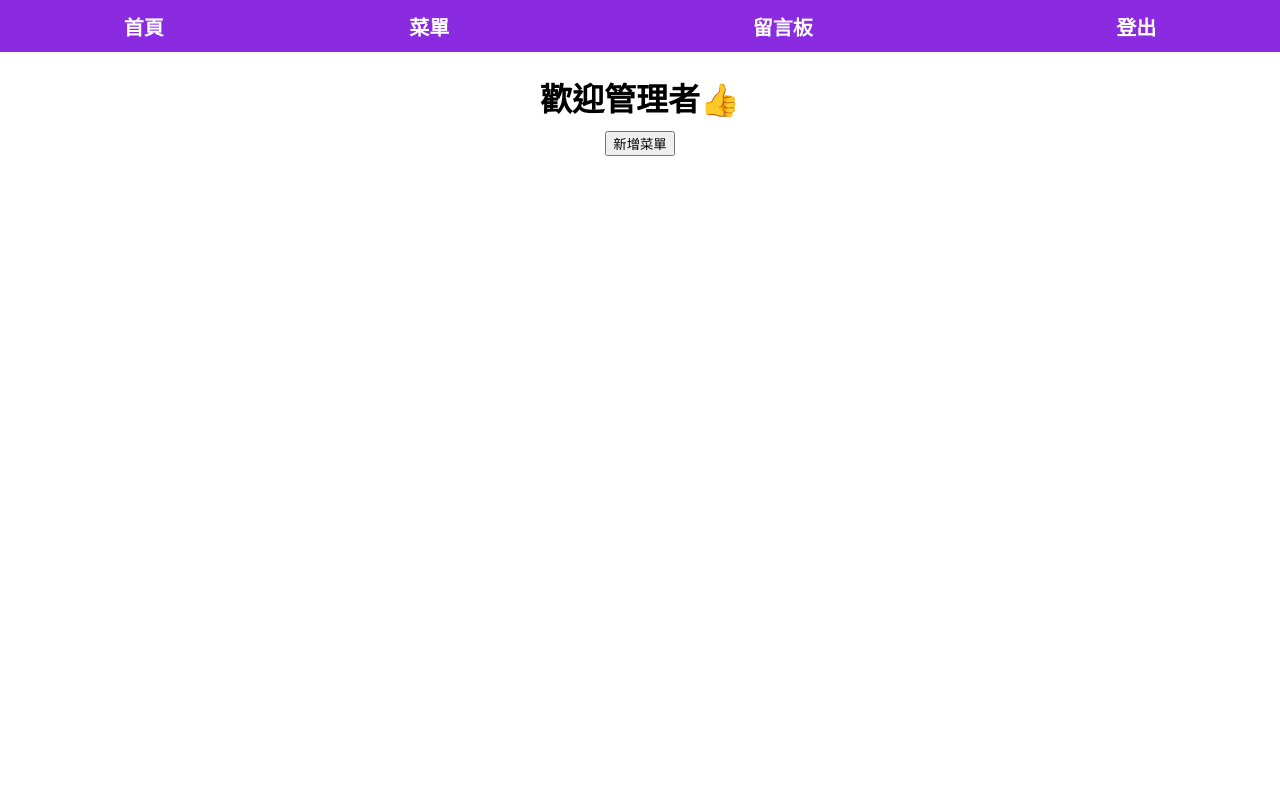
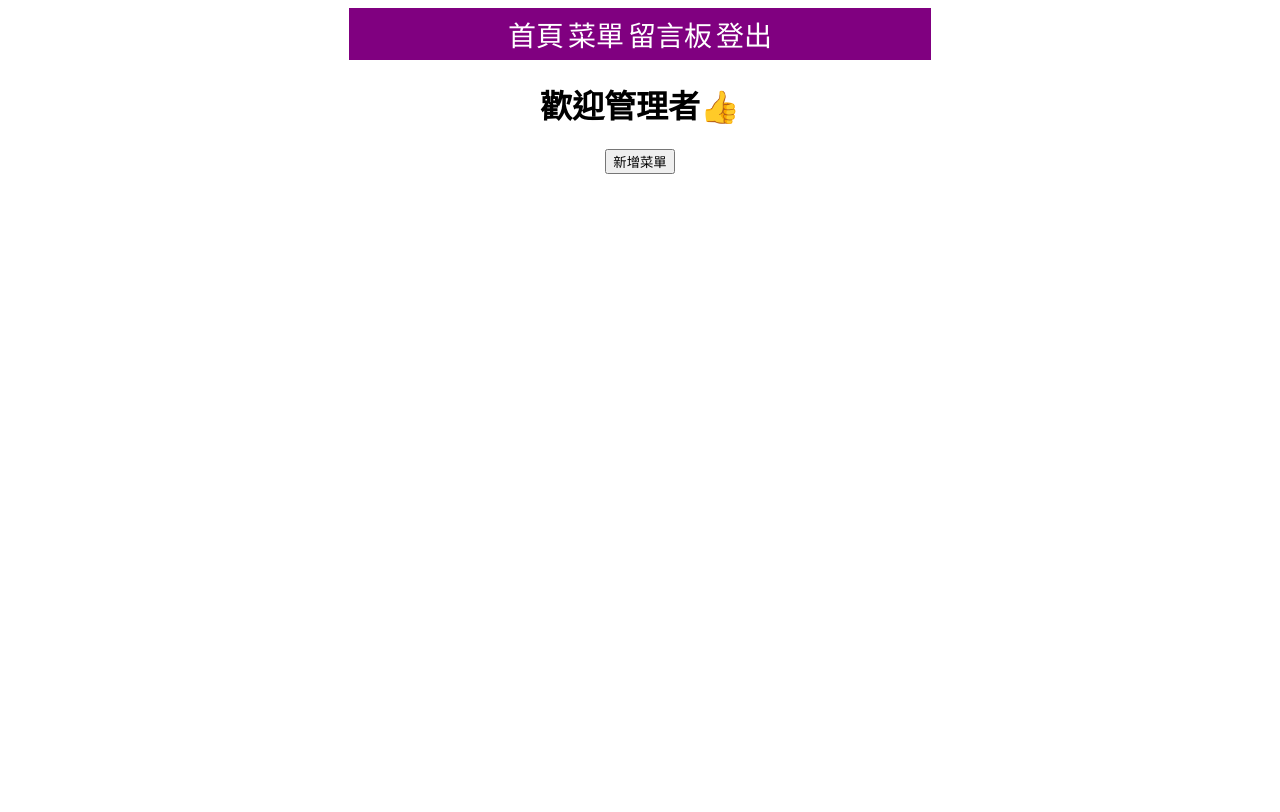
Before and after one commit to nkuuts345211/-, a PHP site: the page made by menu user o.php in a window 1280 px wide. After the commit the page ends 174 px from the top, so only its background shows below. Run offline with PHP 8.4, Linux system fonts and the light colour scheme; a user stored in the database is signed in; data that the repository does not hold is empty.

Commit message:
Add files via upload

```diff
--- a/menu user a.php
+++ b/menu user a.php
@@ -22,9 +22,7 @@
     </style>
 </head>
 <body align="center">
-    <!-- <script>
-        alert('歡迎');
-    </script> -->
+
     <div id="a1">
 <table align="center" >
             <tr>
--- a/menu user o.php
+++ b/menu user o.php
@@ -5,22 +5,40 @@
         <meta charset="UTF-8">
         <meta name="viewport" content="width=device-width, initial-scale=1.0">
         <title>賣家菜單編輯</title>
-        <link rel="stylesheet" href="style/menuo.css">
+
     </head>
-    <body>
-        <table>
+    <body>  <style>
+#a1{
+    text-align: center;
+    width: 46%;
+    background-color: purple;
+    margin-inline: auto;
+
+}
+#a1 a{
+    color: white;
+    text-decoration: none;
+    font-family:'DFKai-sb';font-size: 28px;
+}
+
+    </style>
+</head>
+<body align="center">
+
+    <div id="a1">
+<table align="center" >
             <tr>
                 <td class="header">
                     <table>
                         <tr>
                             <td>
-                                <a href="index user o.php">首頁</a>
+                                <a href="index user a.php">首頁</a>
                             </td>
                             <td>
-                                <a href="index user o food.php">菜單</a>
+                                <a href="index user a food.php">菜單</a>
                             </td>
                             <td>
-                                <a href="msg o.php">留言板</a>
+                                <a href="msg a.php">留言板</a>
                             </td>
 
                             <td>
@@ -30,6 +48,8 @@
                     </table>
                 </td>
             </tr>
+</table>
+    </div>
             <tr>
                 <td colspan="5" align="center">
                     <h1>歡迎<?php echo $_SESSION['name']; ?>👍</h1>
@@ -38,7 +58,7 @@
             <tr >
                 <td class="content">
                     <table>
-                        <form action="menu user a 2.php" method="post">
+                        <form action="menu user o 2.php" method="post">
 
                             <button type="button" onclick="location.href='add food user o.php'">新增菜單</button>
 
```
